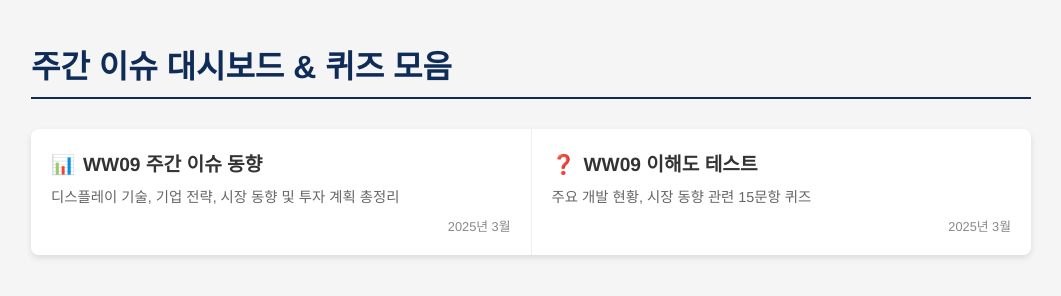
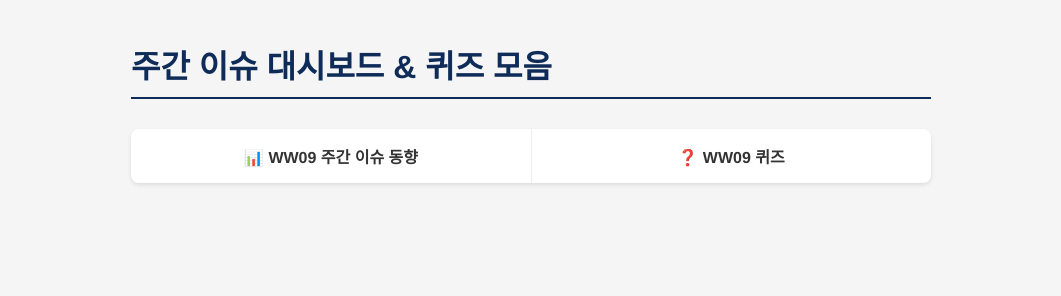
Before and after one commit to GwanwooDavidKim/Weekly, a plain HTML site: page index.html in a window 1280 px wide. Shown: the whole page, without its empty margins (109-1170 px from the left). Drawn offline with Linux system fonts and the light colour scheme.

Commit message:
Update index.html

```diff
--- a/index.html
+++ b/index.html
@@ -7,7 +7,7 @@
     <style>
         body {
             font-family: 'Helvetica Neue', Arial, sans-serif;
-            max-width: 1000px;
+            max-width: 800px;
             margin: 0 auto;
             padding: 20px;
             background-color: #f5f5f5;
@@ -21,22 +21,21 @@
         }
         .item-container {
             width: 100%;
-            margin-bottom: 20px;
+            margin-bottom: 15px;
             display: flex;
-            box-shadow: 0 3px 6px rgba(0,0,0,0.1);
+            box-shadow: 0 2px 4px rgba(0,0,0,0.1);
             border-radius: 8px;
             overflow: hidden;
         }
         .dashboard-link, .quiz-link {
-            padding: 20px;
+            padding: 15px;
             flex: 1;
             background-color: white;
             text-decoration: none;
             color: #333;
             transition: all 0.3s ease;
-            display: flex;
-            flex-direction: column;
-            justify-content: space-between;
+            text-align: center;
+            font-weight: bold;
         }
         .dashboard-link {
             border-right: 1px solid #eee;
@@ -49,34 +48,8 @@
             background-color: #4A90E2;
             color: white;
         }
-        .title {
-            font-weight: bold;
-            font-size: 1.2em;
-            margin-bottom: 8px;
-        }
-        .description {
-            font-size: 0.9em;
-            margin-bottom: 10px;
-            color: #666;
-        }
-        .date {
-            font-size: 0.8em;
-            color: #888;
-            align-self: flex-end;
-        }
         .icon {
-            margin-right: 8px;
-            font-weight: bold;
-        }
-        .dashboard-icon::before {
-            content: "📊";
-        }
-        .quiz-icon::before {
-            content: "❓";
-        }
-        .dashboard-link:hover .description, .dashboard-link:hover .date,
-        .quiz-link:hover .description, .quiz-link:hover .date {
-            color: #ddd;
+            margin-right: 5px;
         }
     </style>
 </head>
@@ -85,18 +58,10 @@
 
     <div class="item-container">
         <a href="ww09/" class="dashboard-link">
-            <div>
-                <div class="title"><span class="icon dashboard-icon"></span>WW09 주간 이슈 동향</div>
-                <div class="description">디스플레이 기술, 기업 전략, 시장 동향 및 투자 계획 총정리</div>
-            </div>
-            <div class="date">2025년 3월</div>
+            <span class="icon">📊</span>WW09 주간 이슈 동향
         </a>
         <a href="ww09/quiz.html" class="quiz-link">
-            <div>
-                <div class="title"><span class="icon quiz-icon"></span>WW09 이해도 테스트</div>
-                <div class="description">주요 개발 현황, 시장 동향 관련 15문항 퀴즈</div>
-            </div>
-            <div class="date">2025년 3월</div>
+            <span class="icon">❓</span>WW09 퀴즈
         </a>
     </div>
 
@@ -104,18 +69,10 @@
     <!--
     <div class="item-container">
         <a href="ww10/" class="dashboard-link">
-            <div>
-                <div class="title"><span class="icon dashboard-icon"></span>WW10 주간 이슈 동향</div>
-                <div class="description">디스플레이 기술, 기업 전략, 시장 동향 및 투자 계획 총정리</div>
-            </div>
-            <div class="date">2025년 4월</div>
+            <span class="icon">📊</span>WW10 주간 이슈 동향
         </a>
         <a href="ww10/quiz.html" class="quiz-link">
-            <div>
-                <div class="title"><span class="icon quiz-icon"></span>WW10 이해도 테스트</div>
-                <div class="description">주요 개발 현황, 시장 동향 관련 15문항 퀴즈</div>
-            </div>
-            <div class="date">2025년 4월</div>
+            <span class="icon">❓</span>WW10 퀴즈
         </a>
     </div>
     -->
```
